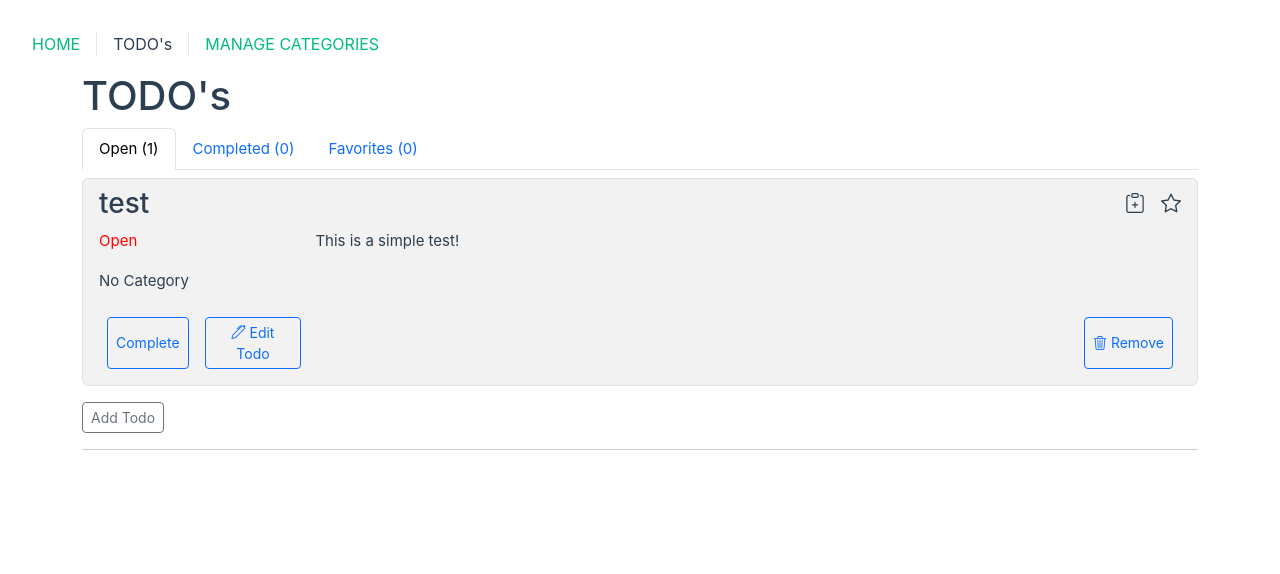
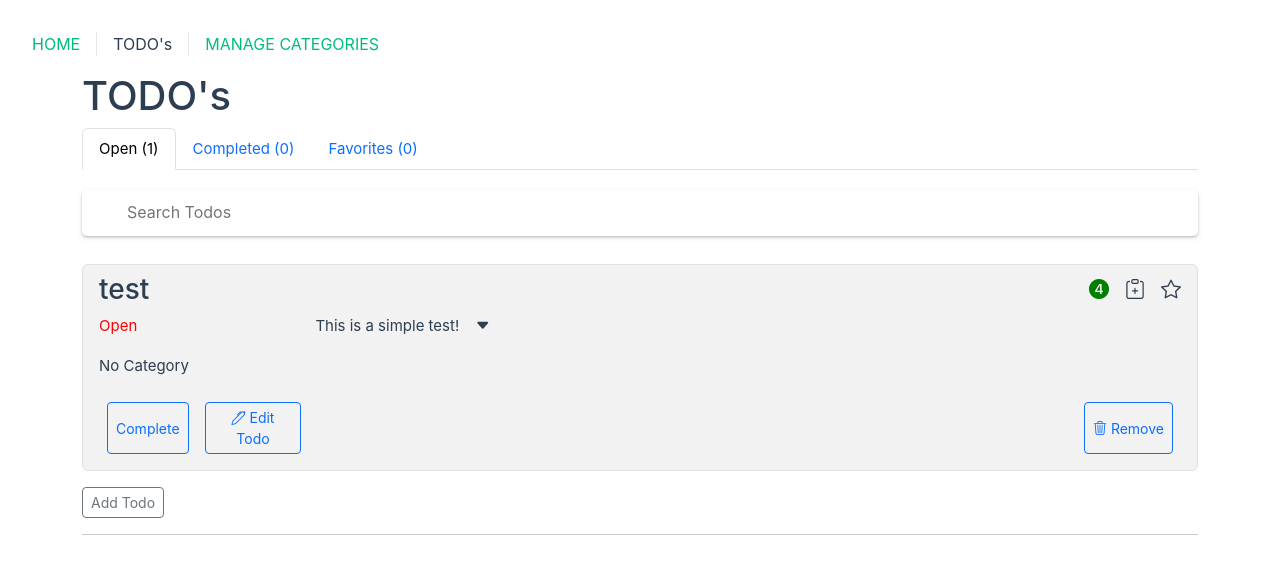
Before and after one commit to BatistaCo-Pedro/todo-vue-pro, a Vue app: page /todos in a window 1280 px wide. Shown: the top 574 px of the page. Built offline with nearby package versions, Linux system fonts and the light colour scheme.

Commit message:
new stuff, yupii

```diff
--- a/src/components/TodoList.vue
+++ b/src/components/TodoList.vue
@@ -2,6 +2,12 @@
 
 export default {
   name: 'TodoList',
+
+  data() {
+    return {
+      descriptionOpen: false,
+    }
+  },
 
 	props: {
     todos: Array,
@@ -37,6 +43,10 @@ export default {
     removeFromFavorites(todoData) {
       if(todoData.isFavorite == true)
         todoData.isFavorite = false
+    },
+
+    openDescription() {
+      this.descriptionOpen = true
     }
   },
 }
@@ -51,6 +61,10 @@ export default {
       <div class="inline-flex-container-space">
         <h3>{{todo.name}}</h3>
         <div class="inline-flex-container">
+          <div v-if="todo.priority == 'Low'" class="priorities"><h5 style="color: green;"><i class="bi bi-4-circle-fill"></i></h5></div>
+          <div v-if="todo.priority == 'Medium'" class="priorities"><h5 style="color: darkgoldenrod;"><i class="bi bi-3-circle-fill"></i></h5></div>
+          <div v-if="todo.priority == 'High'" class="priorities"><h5 style="color: orangered;"><i class="bi bi-2-circle-fill"></i></h5></div>
+          <div v-if="todo.priority == 'Highest'" class="priorities"><h5 style="color: red;"><i class="bi bi-1-circle-fill"></i></h5></div>
           <button @click="clone_todo(todo)" class="button-no-style" style="margin-right: 1rem"><h5 style="margin-right: 0;"><i class="bi bi-clipboard-plus"></i></h5></button>
           <button v-if="todo.isFavorite == false" @click="addToFavorites(todo)" class="button-no-style"><h5 style="margin-right: 0;"><i class="bi bi-star"></i></h5></button>
           <button v-if="todo.isFavorite" @click="removeFromFavorites(todo)" class="button-no-style"><h5 style="margin-right: 0;"><i class="bi bi-star-fill"></i></h5></button>
@@ -58,7 +72,16 @@ export default {
       </div>
       <div class="inline-flex-container" style="width: 100%;">
         <p style="width: 20%;" :class="todo.completed == true ? 'done': 'open'">{{todo.completed == true ? 'Finished!' : 'Open'}}</p>
-        <p>{{todo.description.length > 30 ? todo.description.substring(0, 30) + "..." : todo.description}}</p>
+        <p v-if="!descriptionOpen" >{{todo.description.length > 25 ? todo.description.substring(0, 25) + "..." : todo.description}}</p>
+        <button v-if="!descriptionOpen" class="button-no-style" style="display: flex;" @click="openDescription()">
+          <i class="bi bi-caret-down-fill" style="align-self:self-start; margin-left: 1rem;"></i>
+        </button>
+        <button v-if="descriptionOpen" class="button-no-style" style="display: flex;" @click="openDescription()">
+          <i class="bi bi-caret-down-fill" style="align-self:self-start; margin-left: 1rem;"></i>
+        </button>
+      </div>
+      <div v-if="descriptionOpen">
+        <p>{{ todo.description }}</p>
       </div>
       <div>
         <p>{{ todo.category }}</p>
@@ -78,6 +101,10 @@ export default {
 <style scoped>
 .done {
   color: green;
+}
+
+.priorities {
+  margin: 0.3rem 1rem 0 0
 }
 
 .open {
@@ -113,5 +140,9 @@ export default {
     margin: 0.2rem!important;
     font-size: 0.75rem!important;
   }
+
+  .priorities {
+    margin: 0.125rem 1rem 0 0!important
+  }
 }
 </style>
--- a/src/stores/todo.js
+++ b/src/stores/todo.js
@@ -9,6 +9,9 @@ export const useTodoStore = defineStore('todo',{
     },
     show_add_button: true,
     show_dash: false,
+    //to divide between search and non search todos
+    is_searching: false,
+    search_bar_input: "",
     todos: [
       {
         id: 1,
@@ -17,6 +20,8 @@ export const useTodoStore = defineStore('todo',{
         category: "No Category",
         completed: false,
         isFavorite: false,
+        priority: "Low",
+        open: false,
       }
     ],
     current_todo: Object
@@ -27,34 +32,52 @@ export const useTodoStore = defineStore('todo',{
   getters: {
 
     favorite_todos: (state) => {
-      if(state.todos) {
+      if (!state.todos) return
+      //filter todos on search
+      if(state.is_searching) {
         return state.todos.filter(todo => {
-          return todo.isFavorite == true
+            return todo.isFavorite && todo.name.toLowerCase().includes(state.search_bar_input.toLowerCase())
         })
       }
+      return state.todos.filter(todo => {
+        return todo.isFavorite
+      })
     },
 
     todos_completed: (state) => {
-      if (state.todos) {
+      if (!state.todos) return
+      //filter todos on search
+      if(state.is_searching) {
         return state.todos.filter(todo => {
-          return todo.completed == true
+            return todo.completed && todo.name.toLowerCase().includes(state.search_bar_input.toLowerCase())
+        })
+      }
+      return state.todos.filter(todo => {
+        return todo.completed == true
       });
-      }
     },
 
     todos_open: (state) => {
-      if (state.todos) {
+      if (!state.todos) return
+      //filter todos on search
+      if(state.is_searching) {
         return state.todos.filter(todo => {
-          return todo.completed == false
-        });
+            return todo.completed == false && todo.name.toLowerCase().includes(state.search_bar_input.toLowerCase())
+        })
       }
-    }
+      return state.todos.filter(todo => {
+        return todo.completed == false
+      });
+    },
   },
 
   actions: {
 
-    fetchTodos() {
-        this.todos = this.todos;
+    searchTodos() {
+      this.is_searching = true
+      return this.todos.filter(todo => {
+          return todo.name.toLowerCase().includes(this.search_bar_input.toLowerCase())
+      })
     },
 
     toggleTodo(id) {
@@ -69,7 +92,7 @@ export const useTodoStore = defineStore('todo',{
       })
     },
 
-    addTodo(new_Todo, new_description, new_category) {
+    addTodo(new_Todo, new_description, new_category, new_prority) {
 			let new_id;
       console.log(`new todo: ${new_Todo} - ${new_description} - ${new_category}!`)
 
@@ -93,6 +116,8 @@ export const useTodoStore = defineStore('todo',{
         category: new_category,
         completed: false,
         isFavorite: false,
+        priority: new_prority,
+        open: false
       });
 
       //hide dahsboard and show "add todo" button again
@@ -141,6 +166,7 @@ export const useTodoStore = defineStore('todo',{
           category: todoData.category,
           completed: todoData.completed,
           isFavorite: todoData.isFavorite,
+          priority: todoData.priority
         }
 			);
     }
--- a/src/views/TodoView.vue
+++ b/src/views/TodoView.vue
@@ -12,6 +12,7 @@ export default {
       new_todo: "",
       new_description: "",
       new_category: "",
+      new_priority: "Low",
     }
   },
 
@@ -21,7 +22,7 @@ export default {
   },
 
   computed: {
-    ...mapWritableState(useTodoStore, ['todos', 'todos_open', 'todos_completed', "favorite_todos", "show_add_button", "show_dash"]),
+    ...mapWritableState(useTodoStore, ['todos', 'todos_open', 'todos_completed', "favorite_todos", "show_add_button", "show_dash", "is_searching", "search_bar_input"]),
     ...mapWritableState(useCategoryStore, ['category_names']),
 
     addTodoText: {
@@ -53,7 +54,7 @@ export default {
   },
 
   methods: {
-   ...mapActions(useTodoStore, ['fetchTodos', 'toggleTodo', "editTodo", "saveTodo", "addTodo", "removeTodo", "cloneTodo"]),
+   ...mapActions(useTodoStore, ['fetchTodos', 'toggleTodo', "editTodo", "saveTodo", "addTodo", "removeTodo", "cloneTodo", "searchTodos"]),
 
     showDash() {
       this.show_dash = true;
@@ -69,13 +70,14 @@ export default {
       this.show_add_button = true;
     },
 
-    submitTodo(new_Todo, new_description, new_category) {
-      this.addTodo(new_Todo, new_description, new_category);
+    submitTodo(new_Todo, new_description, new_category, new_priority) {
+      this.addTodo(new_Todo, new_description, new_category, new_priority);
       //reset values
       this.new_todo = "";
       this.new_description = "";
       this.new_category = "";
-    }
+      this.new_priority = "";
+    },
   },
 
   watch: {
@@ -85,14 +87,13 @@ export default {
         return;
       }
       this.new_category = value;
-    }
+    },
+
+    //make sure to show all todos when not searching again
+    search_bar_input() {
+      if(this.search_bar_input == "") { this.is_searching = false }
+    },
   },
-
-  mounted() {
-		//something
-	}
-
-
 }
 </script>
 
@@ -119,6 +120,12 @@ export default {
 
     </ul>
 
+    <div style="width: 100%;">
+      <input style="width: 100%;" class="searchbar" type="text" v-model="search_bar_input" placeholder="Search Todos" />
+      <div class="item error" v-if="search_bar_input&&!searchTodos().length">
+        <p>No results found!</p>
+      </div>
+    </div>
 
     <!-- Tab content -->
     <div class="tab-content" id="todos">
@@ -156,7 +163,7 @@ export default {
     </div>
 
     <div v-if="show_dash" class="container-flex form-group">
-      <form class="needs-validation" @submit="submitTodo(new_todo, new_description, new_category)">
+      <form class="needs-validation" @submit="submitTodo(new_todo, new_description, new_category, new_priority)">
         <input type="text" class="margins form-control theme-softer" id="todoNameInput" style="margin-top: 0.1rem!important;"
           name="addTodoInput"
           v-model="addTodoText"
@@ -169,6 +176,30 @@ export default {
           required
         ></textarea>
         <br>
+
+        <div>Priority: {{ new_priority }}</div>
+        <div style="display: inline-flex; width: 30%; justify-content: space-between;">
+          <div>
+            <input required type="radio" id="priorityLow" value="Low" v-model="new_priority" style="margin: 0 0.2rem;"/>
+            <label for="priorityLow">Low</label>
+          </div>
+
+          <div>
+            <input required type="radio" id="priorityMedium" value="Medium" v-model="new_priority" style="margin: 0 0.2rem;"/>
+            <label for="priorityMedium">Medium</label>
+          </div>
+
+          <div>
+            <input required type="radio" id="priorityHigh" value="High" v-model="new_priority" style="margin: 0 0.2rem;"/>
+            <label for="priorityHigh">High</label>
+          </div>
+
+          <div>
+            <input required type="radio" id="priorityHighest" value="Highest" v-model="new_priority" style="margin: 0 0.2rem;"/>
+            <label for="priorityHighest">Highest</label>
+          </div>
+        </div>
+
         <VueMultiselect v-model="addTodoCategory" :options="category_names"
         :searchable="true"
         :close-on-select="true"
@@ -187,6 +218,8 @@ export default {
 </template>
 
 <style scoped>
+
+@import url("https://fonts.googleapis.com/css2?family=Montserrat&display=swap");
 
 li {
   list-style-type: none;
@@ -209,4 +242,21 @@ li {
   display: flex;
   flex-direction: column;
 }
+
+.searchbar {
+  display: block;
+  width: 350px;
+  margin: 20px auto;
+  padding: 10px 45px;
+  background: white no-repeat 15px center;
+  background-size: 15px 15px;
+  font-size: 16px;
+  border: none;
+  border-radius: 5px;
+  box-shadow: rgba(50, 50, 93, 0.25) 0px 2px 5px -1px, rgba(0, 0, 0, 0.3) 0px 1px 3px -1px;
+}
+
+.error {
+  background-color: tomato;
+}
 </style>
```
